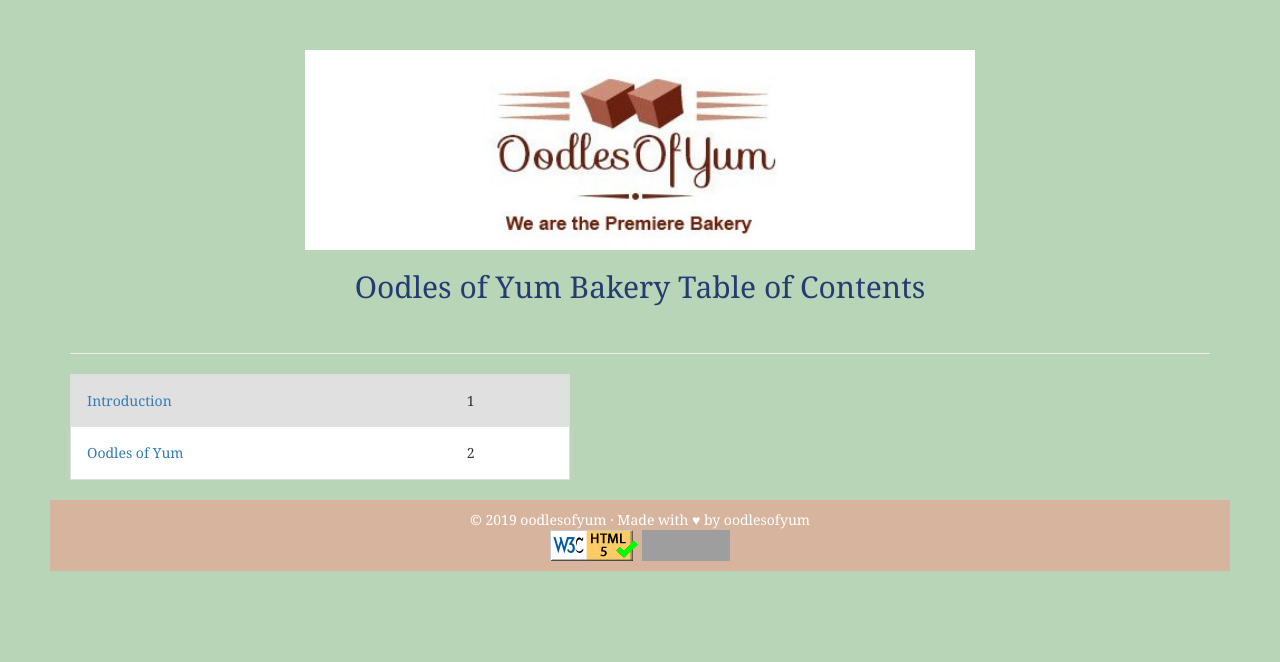
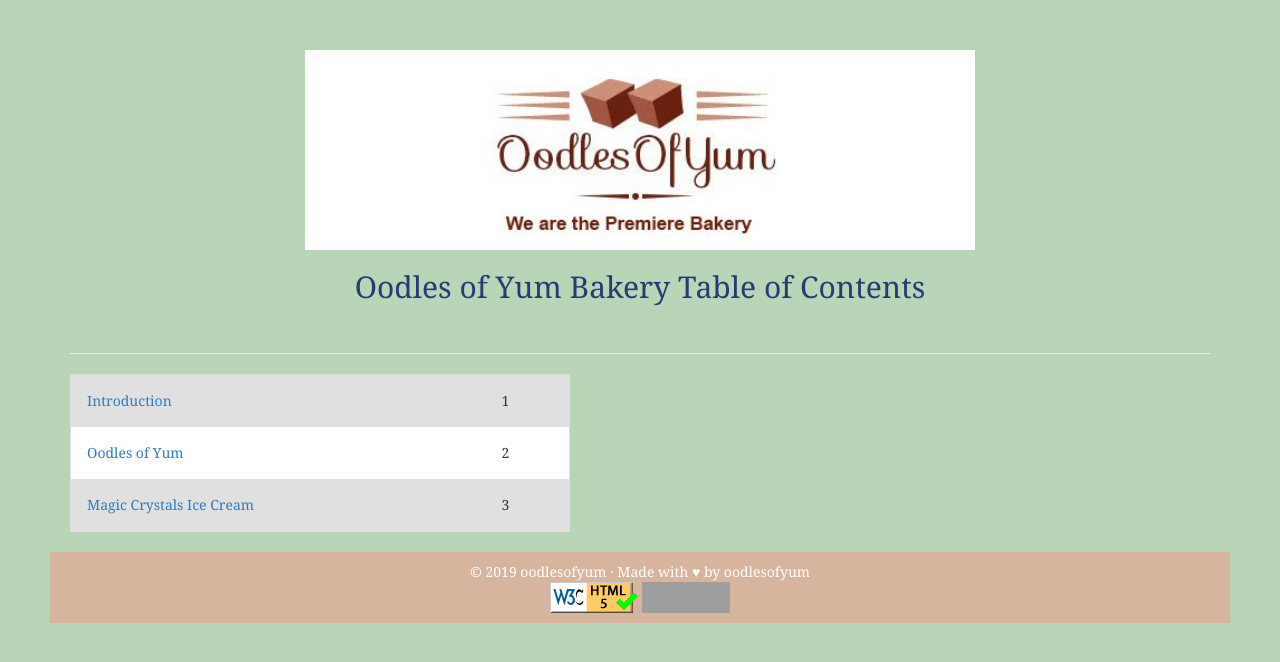
Before and after one commit to SquirrelBuddy12/SquirrelBuddy12.Github.io, a plain HTML site: page index.html in a window 1280 px wide. Drawn offline with Linux system fonts and the light colour scheme; grey boxes are pictures that could not be loaded.

Commit message:
Update Magic Crystals Ice Cream

```diff
--- a/index.html
+++ b/index.html
@@ -21,7 +21,7 @@
 			<tbody>
 				<tr><td><a href=introduction.html>Introduction</a></td><td>1</td></tr>
 				<tr><td><a href=oodlesofyum/>Oodles of Yum</a></td><td>2</td></tr>
-
+			    <tr><td><a href=magiccrystalsicecream/>Magic Crystals Ice Cream</a></td><td>3</td></tr>
 
 			</tbody>
 		</table>
```
